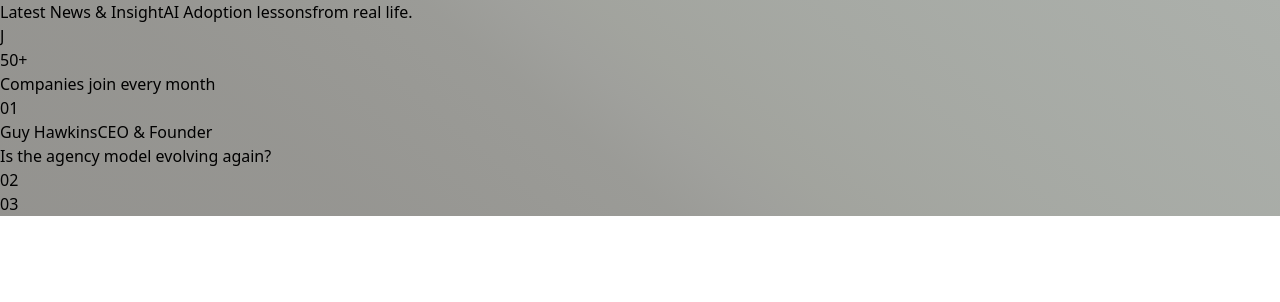
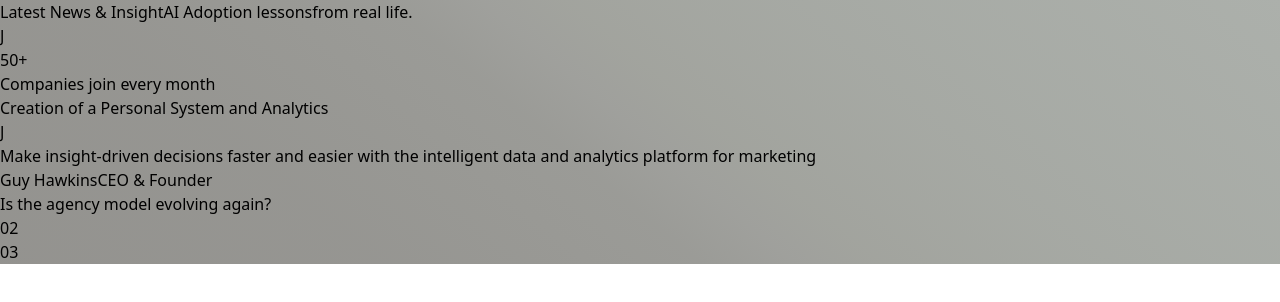
Before and after one commit to Andres6936/Andres6936, a React (Vite) app: page / in a window 1280 px wide. Shown: the top 302 px of the page. Built offline with nearby package versions, Linux system fonts and the light colour scheme.

Commit message:
Added Layout

```diff
--- a/src/App.tsx
+++ b/src/App.tsx
@@ -40,8 +40,21 @@
                         </div>
                     </div>
 
-                    <div className={"flex flex-grow bg-white"}>
-                        01
+                    <div className={"ml-4 p-4 flex flex-col gap-8 w-[21rem] bg-white rounded-2xl"}>
+                        <div className={"flex flex-row"}>
+                            <h3 className={"text-2xl mr-12 font-medium uppercase tracking-tighter leading-6"}>Creation
+                                of a Personal System and Analytics</h3>
+                            <div>
+                                <div
+                                    className={"flex justify-center items-center w-[2rem] h-[2rem] rounded-full bg-black"}>
+                                    <span className={"text-white font-bold"}>J</span>
+                                </div>
+                            </div>
+                        </div>
+
+                        <p className={"text-xs font-medium"}>Make insight-driven decisions faster and easier with the
+                            intelligent data and analytics
+                            platform for marketing</p>
                     </div>
                 </article>
 
```
